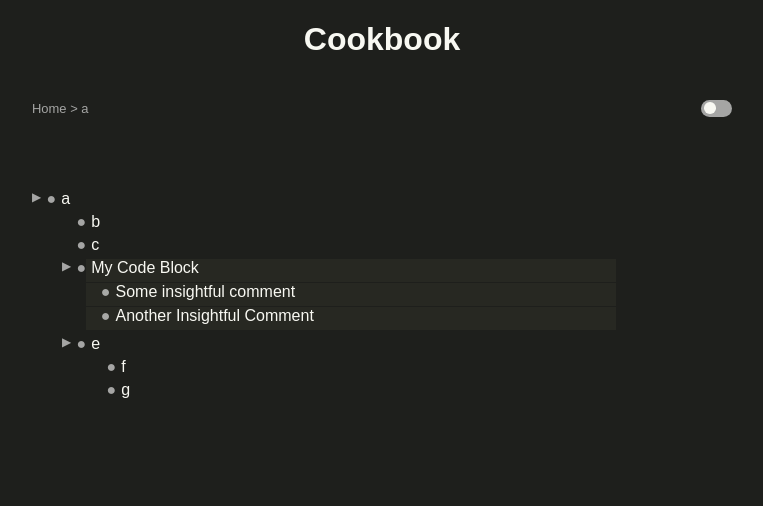
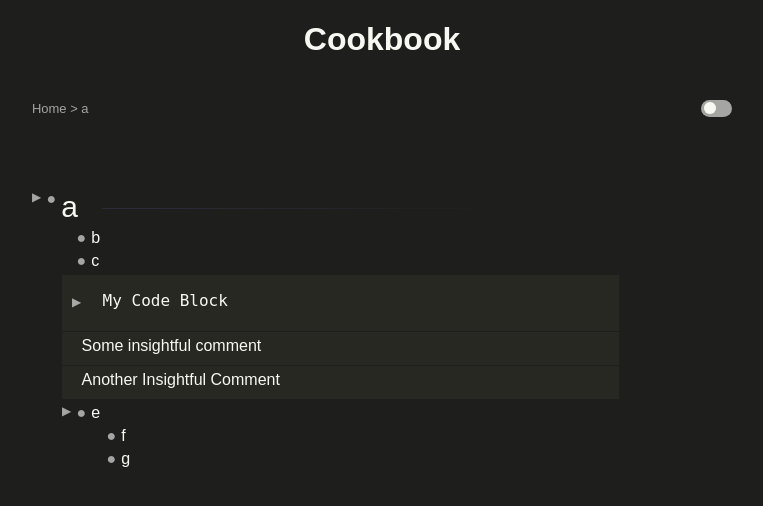
Before and after one commit to damouse/Cookbook, a React (Create React App) app: page /a in a window 1280 px wide. Shown: the top 506 px of the page, without its empty margins (258-1021 px from the left). Built offline with nearby package versions, Linux system fonts and the light colour scheme.

Commit message:
hints on design

```diff
--- a/src/editor/editor.tsx
+++ b/src/editor/editor.tsx
@@ -53,7 +53,7 @@ function Editor(props: EditorProps) {
       <div id="listContainer">
         <div id="currentFilters"></div>
         <div id="list" className="root-children">
-          <Node {...state.active} dispatch={dispatch} focus={state.focus}></Node>
+          <Node {...state.active} dispatch={dispatch} focus={state.focus} depth={0}></Node>
           {/* <div className="loader"></div> */}
         </div>
       </div>
--- a/src/node/code_node.tsx
+++ b/src/node/code_node.tsx
@@ -15,22 +15,23 @@ function CodeNode(props: SpecializedNodeProps) {
   //     <></>
   //   )
 
+  // We don't need to link into code (do we)? and the collapse can be inside the block to make
   return (
     <div className="node">
       <div className="node-row">
-        {props.hasChildren ? (
-          <div className="node-arrow noselect">
-            {props.isExpanded ? <>&#9660;</> : <>&#9654;</>}
-          </div>
-        ) : (
-          <div className="no-node-arrow noselect"></div>
-        )}
-        <Link to={{ pathname: `/${props.id}` }} className="node-bullet noselect">
+        {/* <Link to={{ pathname: `/${props.id}` }} className="node-bullet noselect">
           &#9679;
-        </Link>
+        </Link> */}
         <div className="code-comment-wrapper">
+          {props.hasChildren ? (
+            <div className="node-arrow noselect" style={{ marginLeft: 10 }}>
+              {props.isExpanded ? <>&#9660;</> : <>&#9654;</>}
+            </div>
+          ) : (
+            <div className="no-node-arrow noselect"></div>
+          )}
           <ContentEditable
-            className="node-text"
+            className="node-text code-text"
             key={`node-body-${props.id}`}
             // html={`<code class='code-node'>${props.text}</code>`}
             html={props.text}
--- a/src/node/comment_node.tsx
+++ b/src/node/comment_node.tsx
@@ -12,12 +12,12 @@ function CommentNode(props: SpecializedNodeProps) {
       <div className="node-row">
         <div className="no-node-arrow noselect"></div>
 
-        <Link to={{ pathname: `/${props.id}` }} className="node-bullet noselect">
+        {/* <Link to={{ pathname: `/${props.id}` }} className="node-bullet noselect">
           &#9679;
-        </Link>
+        </Link> */}
 
         <ContentEditable
-          className="node-text"
+          className="node-text comment-text"
           key={`node-body-${props.id}`}
           html={props.text}
           onChange={props.handleChange}
--- /dev/null
+++ b/src/node/header_node.tsx
@@ -0,0 +1,52 @@
+import { Link } from 'react-router-dom'
+import ContentEditable from '../helpers/content_editable'
+import { SpecializedNodeProps } from './node_props'
+import Node from './node'
+import './node.scss'
+
+function HeaderNode(props: SpecializedNodeProps) {
+  const children = props.hasChildren ? (
+    <div className="node-children">
+      {props.children.map(x => (
+        <Node {...props} {...x} key={x.id}></Node>
+      ))}
+    </div>
+  ) : (
+    <></>
+  )
+
+  return (
+    <div className="node">
+      <div className="node-row">
+        {props.hasChildren ? (
+          <div className="node-arrow noselect">
+            {props.isExpanded ? <>&#9660;</> : <>&#9654;</>}
+          </div>
+        ) : (
+          <div className="no-node-arrow noselect"></div>
+        )}
+        <Link to={{ pathname: `/${props.id}` }} className="node-bullet noselect">
+          &#9679;
+        </Link>
+
+        <ContentEditable
+          className="node-text text-header"
+          style={{ fontSize: 30 }}
+          key={`node-body-${props.id}`}
+          html={props.text}
+          onChange={props.handleChange}
+          onFocus={props.onFocus}
+          onKeyDown={props.onKeyDown}
+          innerRef={(input: any) => {
+            if (input !== null && props.id === props.focus) {
+              input.focus()
+            }
+          }}
+        />
+      </div>
+      {children}
+    </div>
+  )
+}
+
+export default HeaderNode
--- a/src/node/node.scss
+++ b/src/node/node.scss
@@ -14,6 +14,7 @@
 
 .node-row {
   display: flex;
+  width: 100%;
   @include theme-aware('color', 'main-text-color');
   // color: var(--main-text-color);
 }
@@ -105,9 +106,45 @@ code {
 
 .code-comment-wrapper {
   @include theme-aware('background-color', 'secondary-background-color');
+  // padding: 1em;
+
+  .node-arrow {
+    display: inline-block;
+  }
 }
 
 .comment-node {
-  border-top: 1px solid;
+  border-top: 1px solid var(--secondary-background-color);
   @include theme-aware('border-color', 'background-color');
 }
+
+.code-text {
+  display: inline-block;
+
+  margin: 1em;
+  // color: #15141f;
+  background-color: '#eae9ed';
+  // font-family: 'Monaco,Menlo,Ubuntu Mono,Droid Sans Mono,Consolas,monospace';
+  font-family: 'monospace';
+  font-size: '0.9em';
+  padding: '0 0.25rem';
+  margin: '0 0.0625rem';
+  border-radius: '0.125rem';
+  overflow-wrap: 'break-word';
+  word-wrap: 'break-word';
+}
+
+.comment-text {
+  margin: 5px;
+}
+
+// TODO: see how its done on devhints
+.text-header::after {
+  margin-left: 24px;
+  content: '';
+  display: inline-block;
+  vertical-align: middle;
+  width: 80%;
+  height: 1px;
+  background: linear-gradient(to right, rgba(116, 95, 181, 0.2), transparent 100%);
+}
--- a/src/node/node.tsx
+++ b/src/node/node.tsx
@@ -4,6 +4,7 @@ import { ContentEditableEvent } from '../helpers/content_editable'
 import './node.scss'
 import TextNode from './text_node'
 import CodeNode from './code_node'
+import HeaderNode from './header_node'
 import { NodeProps } from './node_props'
 
 function Node(props: NodeProps) {
@@ -40,13 +41,22 @@ function Node(props: NodeProps) {
     }
   }
 
+  props = {
+    ...props,
+    depth: props.depth + 1
+  }
+
   // I'm actually not sure this is going to work. Hitting enter will add divs within the
   // editing div, and I probably want newlines?
   const handleChange = (evt: ContentEditableEvent) => {
     return props.dispatch({ type: EDIT, id: props.id, text: evt.target.value })
   }
 
-  if (!props.isCode) {
+  // TODO: Create Subheader Node
+
+  if (props.depth == 1 && !props.isCode) {
+    return HeaderNode({ ...props, hasChildren, onFocus, onKeyDown, handleChange })
+  } else if (!props.isCode) {
     return TextNode({ ...props, hasChildren, onFocus, onKeyDown, handleChange })
   } else {
     return CodeNode({ ...props, hasChildren, onFocus, onKeyDown, handleChange })
--- a/src/node/node_props.ts
+++ b/src/node/node_props.ts
@@ -7,6 +7,7 @@ import { ContentEditableEvent } from '../helpers/content_editable'
 export interface NodeProps extends INode {
   dispatch: React.Dispatch<EditorActions>
   focus: string | null
+  depth: number
 }
 
 export interface SpecializedNodeProps extends NodeProps {
--- a/src/variables.scss
+++ b/src/variables.scss
@@ -48,9 +48,10 @@
 $themes: (
   light: (
     color-background: #fafafa,
-    secondary-background-color: #f1f3f5,
+    // secondary-background-color: #f1f3f5,
+    secondary-background-color: #fff,
     main-text-color: rgb(42, 49, 53),
-    secondary-text-color: rgb(42, 49, 53),
+    secondary-text-color: rgb(71, 86, 95),
     disabled-text-color: rgb(42, 49, 53),
     highlight-color: #6200ee,
     tag-color: #bb86fc,
```
Also changed, not shown: 1 other file (tests, documents, lock files or other folders).
